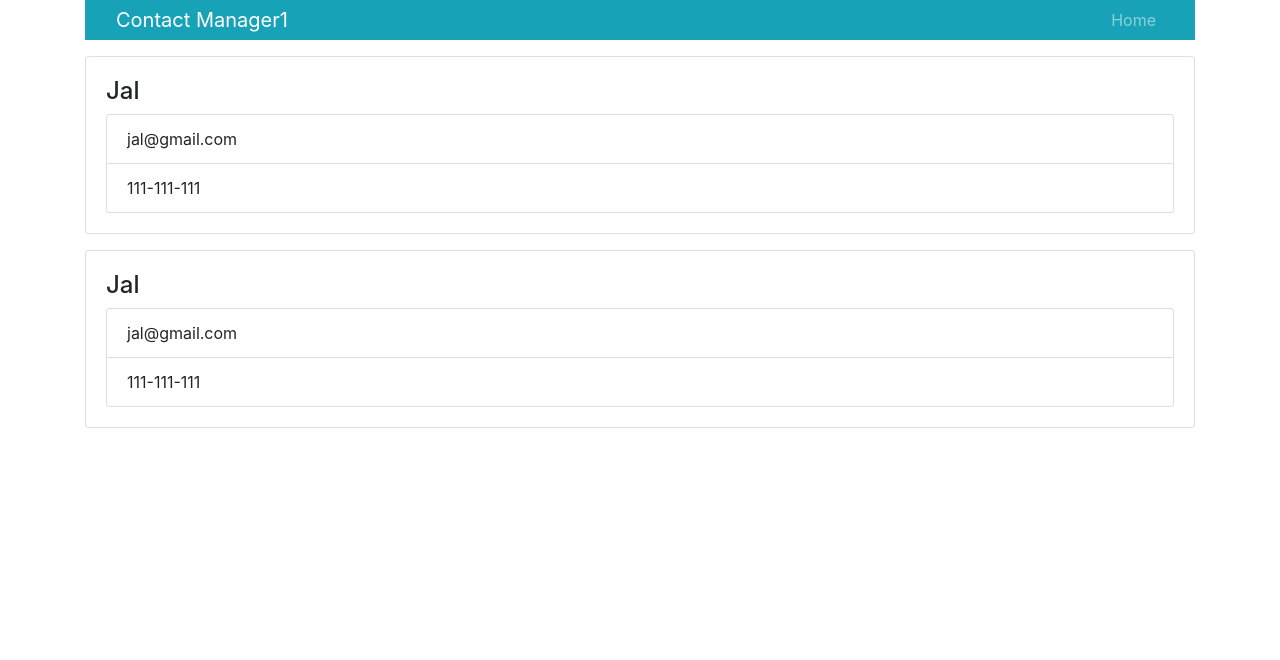
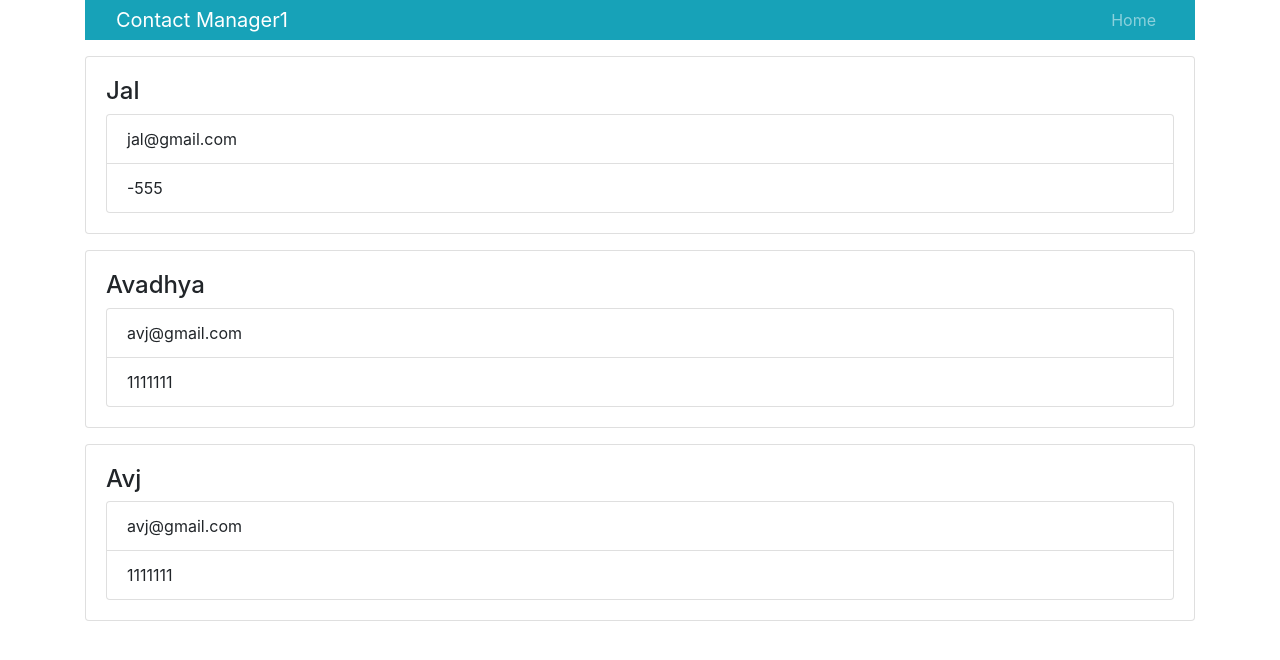
Before and after one commit to japsy123/ContactManager, a React (Create React App) app: page / in a window 1280 px wide. Shown: the top 660 px of the page. Built offline with nearby package versions, Linux system fonts and the light colour scheme.

Commit message:
Updating app.js

```diff
--- a/src/App.js
+++ b/src/App.js
@@ -1,6 +1,6 @@
 import React from "react";
 import Header from "./components/Header";
-import Contact from "./components/Contact";
+import Contacts from "./components/Contacts";
 import "bootstrap/dist/css/bootstrap.min.css";
 
 function App() {
@@ -8,8 +8,7 @@ function App() {
     <div className="App ">
       <div className="container">
         <Header branding="Contact Manager1" />
-        <Contact name="Jal" email="jal@gmail.com" phone="111-111-111" />
-        <Contact name="Jal" email="jal@gmail.com" phone="111-111-111" />
+        <Contacts />
       </div>
     </div>
   );
--- a/src/components/Contact.js
+++ b/src/components/Contact.js
@@ -3,7 +3,7 @@ import PropTypes from "prop-types";
 
 class Contact extends Component {
   render() {
-    const { name, email, phone } = this.props;
+    const { name, email, phone } = this.props.contact;
     return (
       <div className="card card-body mb-3">
         <h4> {name}</h4>
@@ -17,8 +17,6 @@ class Contact extends Component {
 }
 
 Contact.propTypes = {
-  name: PropTypes.string.isRequired,
-  email: PropTypes.string.isRequired,
-  phone: PropTypes.string.isRequired
+  contact: PropTypes.object.isRequired
 };
 export default Contact;
```
